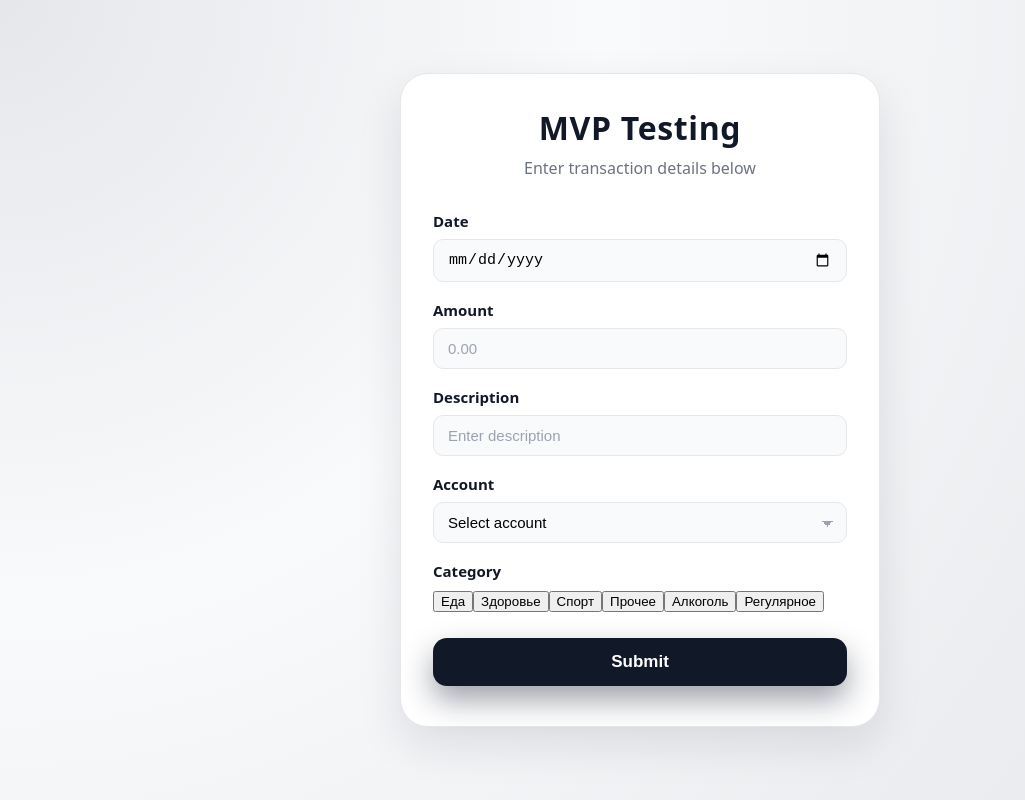
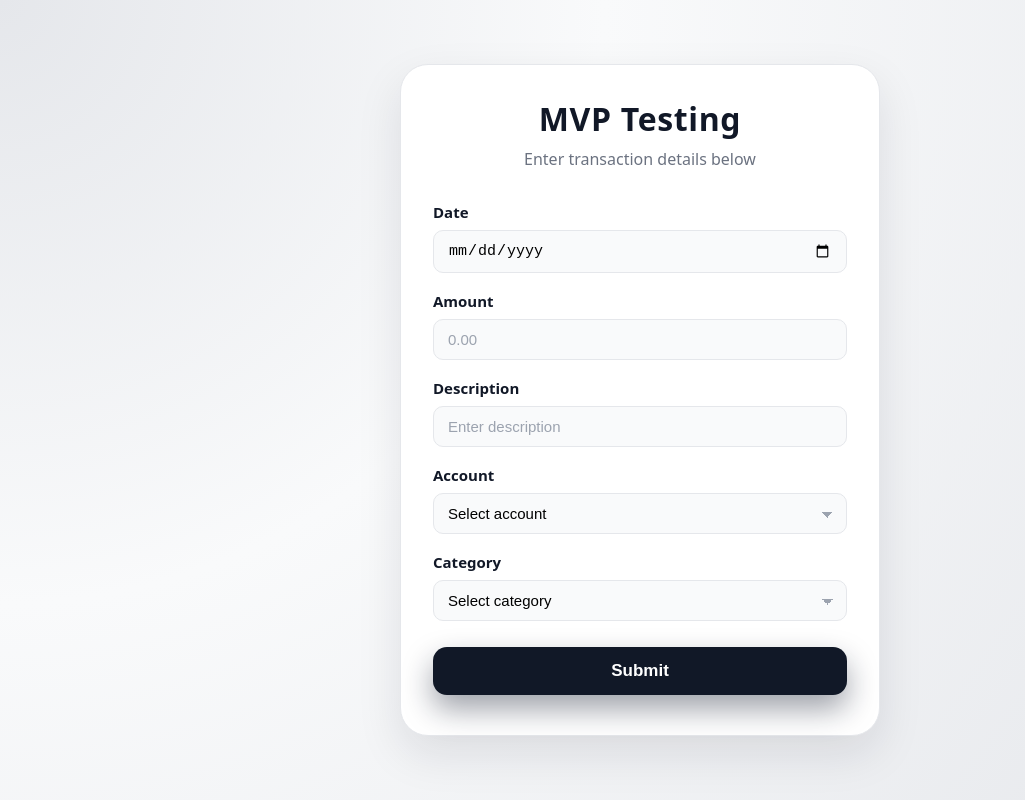
Before and after one commit to ilyaskalkin/vibe-web, a React (Vite) app: page / in a window 1280 px wide. Shown: the whole page, without its empty margins (0-1025 px from the left). Built offline with nearby package versions, Linux system fonts and the light colour scheme.

Commit message:
категории в выпадающем списке

```diff
--- a/src/App.tsx
+++ b/src/App.tsx
@@ -145,19 +145,24 @@ export const App: React.FC = () => {
           </div>
 
           <div className="field">
-            <span className="label">Category</span>
-            <div className="category-buttons">
+            <label className="label" htmlFor="category">
+              Category
+            </label>
+            <select
+              id="category"
+              className="select"
+              value={kind ?? ""}
+              onChange={(e) =>
+                setKind(e.target.value === "" ? null : Number(e.target.value))
+              }
+            >
+              <option value="">Select category</option>
               {CATEGORIES.map(({ id, label }) => (
-                <button
-                  key={id}
-                  type="button"
-                  className={`category-button ${kind === id ? "category-button--active" : ""}`}
-                  onClick={() => setKind(id)}
-                >
+                <option key={id} value={id}>
                   {label}
-                </button>
+                </option>
               ))}
-            </div>
+            </select>
           </div>
 
           {error && <p className="form-error">{error}</p>}
```
